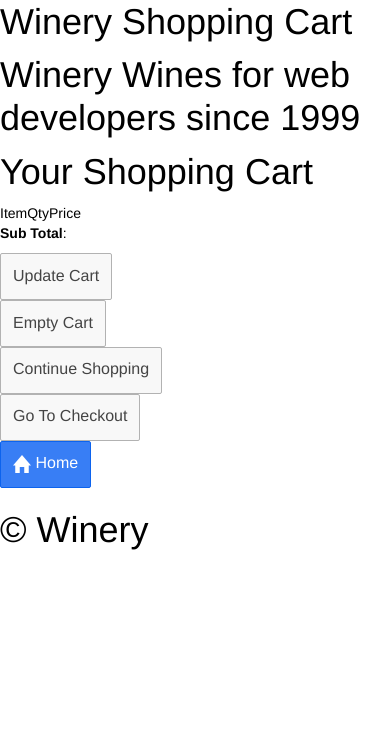
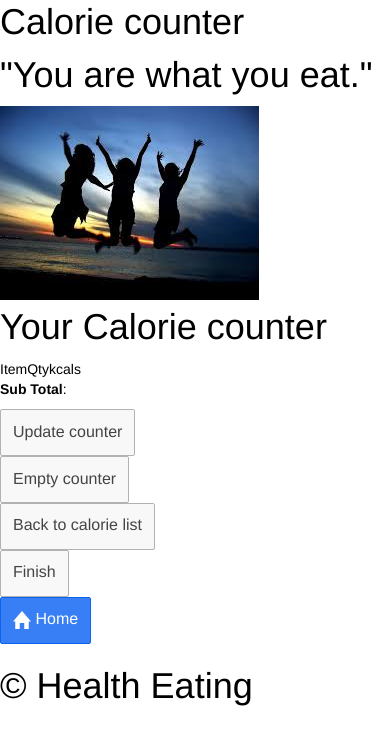
Before and after one commit to patriciabueno/Final-Calorie-Counter, a website: page www/cart.html in a window 390 px wide. Drawn offline with nearby package versions, Linux system fonts and the light colour scheme; some packages are replaced by stand-ins of ours; files that its build step writes are made by us from their sources; files whose address does not match are found by name.

Commit message:
myOwnCart

```diff
--- a/www/cart.html
+++ b/www/cart.html
@@ -8,9 +8,6 @@
     <link href="lib/ionic/css/ionic.css" rel="stylesheet">
     <link href="css/style.css" rel="stylesheet">
 
-    <!-- IF using Sass (run gulp sass first), then uncomment below and remove the CSS includes above
-    <link href="css/ionic.app.css" rel="stylesheet">
-    -->
 
     <link href="css/ionicons.css" rel="stylesheet">
 
@@ -30,22 +27,23 @@
 
     <ion-pane>
       <ion-header-bar class="bar-positive">
-        <h1 class="title">Winery Shopping Cart</h1>
+        <h1 class="title">Calorie counter</h1>
       </ion-header-bar>
       <ion-content>
 <div id="site">
 	<header id="masthead">
-		<h1>Winery <span class="tagline">Wines for web developers since 1999</h1>
+		<h1> <span class="tagline">"You are what you eat."</h1>
+		<img src="images/healthyBody.jpg" alt="" />
 	</header>
 	<div id="content">
-		<h1>Your Shopping Cart</h1>
-		<form id="shopping-cart" action="cart.html" method="get">
-			<table class="shopping-cart">
+		<h1>Your Calorie counter</h1>
+		<form id="calorie-counter" action="counter.html" method="get">
+			<table class="calorie-counter">
 			  <thead>
 				<tr>
 					<th scope="col">Item</th>
 					<th scope="col">Qty</th>
-					<th scope="col">Price</th>
+					<th scope="col">kcals</th>
 				</tr>
 			  </thead>
 			  <tbody>
@@ -55,18 +53,18 @@
 			<p id="sub-total">
 				<strong>Sub Total</strong>: <span id="stotal"></span>
 			</p>
-			<ul id="shopping-cart-actions">
+			<ul id="calorie-counter-actions">
 				<li>
-					<input type="submit" name="update" id="update-cart" class="button" value="Update Cart" />
+					<input type="submit" name="update" id="update-counter" class="button" value="Update counter" />
 				</li>
 				<li>
-					<input type="submit" name="delete" id="empty-cart" class="button" value="Empty Cart" />
+					<input type="submit" name="delete" id="empty-counter" class="button" value="Empty counter" />
 				</li>
 				<li>
-					<a href="products.html" class="button">Continue Shopping</a>
+					<a href="products.html" class="button"> Back to calorie list</a>
 				</li>
 				<li>
-					<a href="checkout.html" class="button">Go To Checkout</a>
+					<a href="checkout.html" class="button">Finish</a>
 				</li>
 			</ul>
 		</form>
@@ -81,7 +79,7 @@
           <div class="buttons">
             <a href="index.html" class="button"><i class="icon ion-home"></i> Home</a>
           </div>
-          <h1 class="title">&copy; Winery</h1>
+          <h1 class="title">&copy; Health Eating</h1>
       </ion-footer-bar>
     </ion-pane>
   </body>
```
